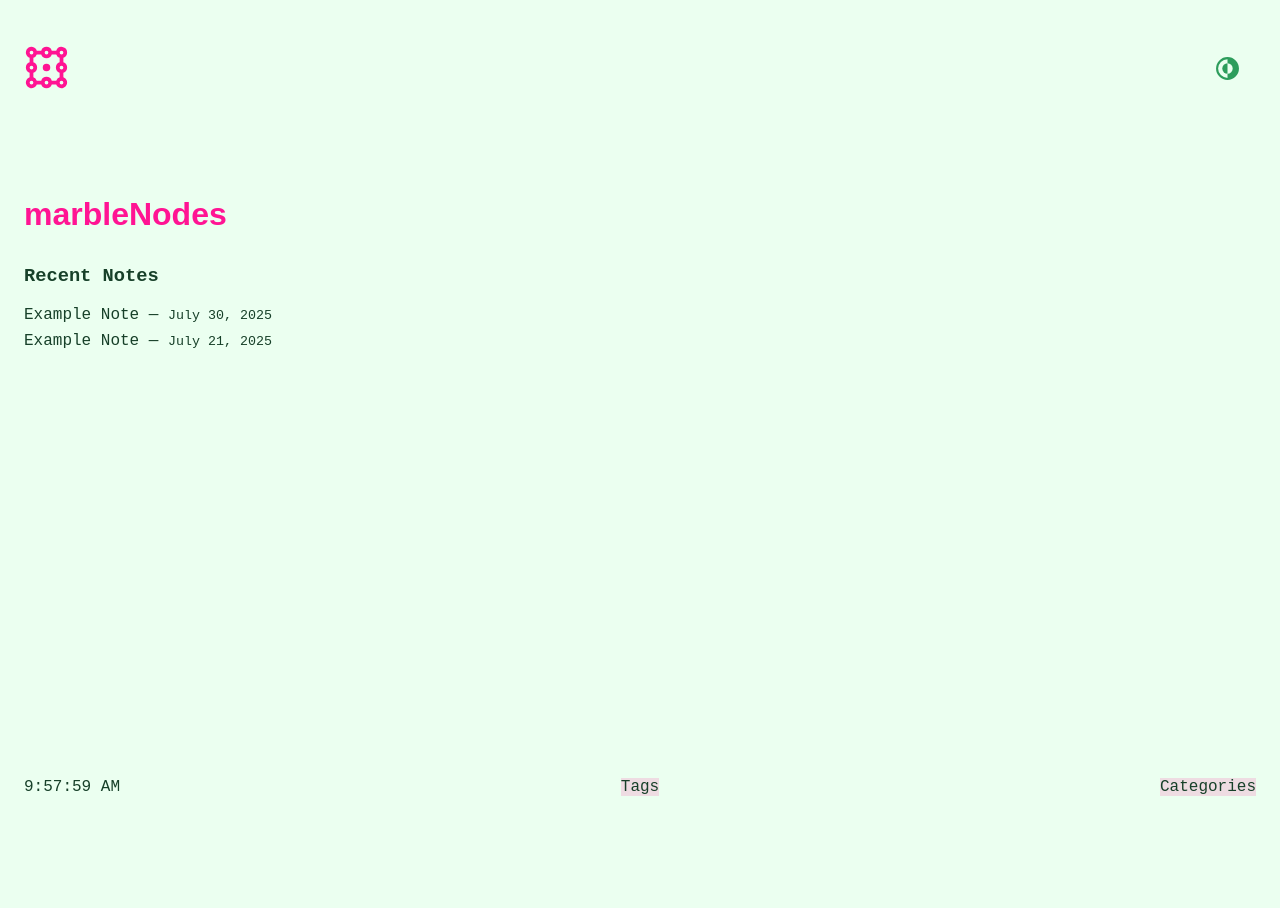
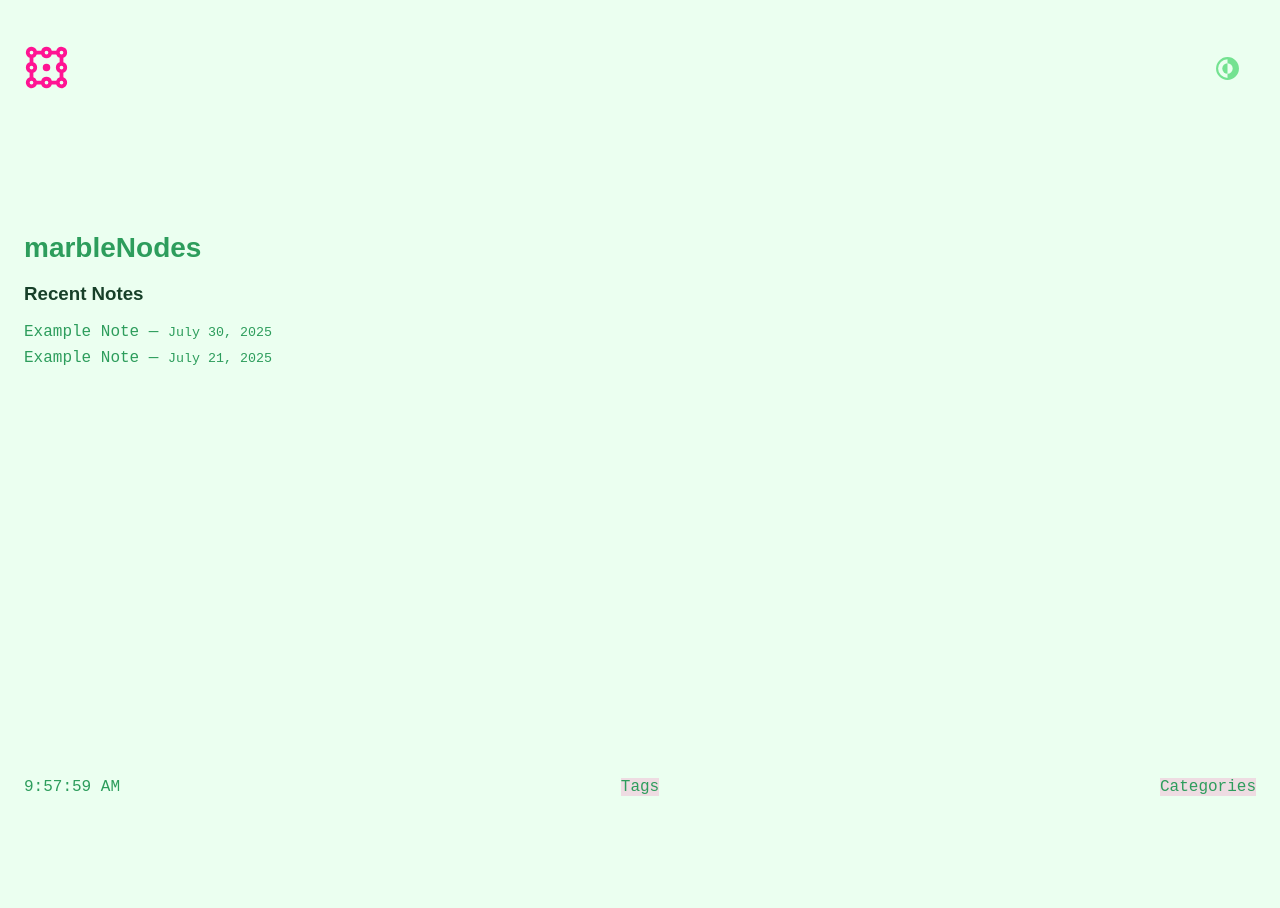
Before and after one commit to dduyg/5566677, a Jekyll site: the page built from index.md, in a window 1280 px wide. Built offline with Jekyll 4.4.1, drawn with Linux system fonts in a browser that asks for light colours; some web fonts are replaced.

Commit message:
Update main.css

```diff
--- a/assets/main.css
+++ b/assets/main.css
@@ -3,42 +3,46 @@
   outline: none;
   -webkit-tap-highlight-color: transparent;
 }
+
 :root {
-  --bg: #ebfff0;
+  --light: #ebfff0;
   --lightgray: #c5ffdb;
   --gray: #74e291;
   --darkgray: #2d9d5c;
-  --text: #174029;
-  --accent: #ff1493;
-  --link: #2d9d5c;
-  --highlight: rgba(255, 20, 147, 0.15);
+  --dark: #174029;
+  --secondary: #ff1493;
+  --tertiary: #d373ff;
+  --highlight: #ff149326;
 }
 [data-theme="dark"] {
-  --bg: #0c2614;
-  --text: #ddffea;
-  --accent: #FF47B6;
-  --link: #84ffa8;
-  --highlight: rgba(255, 71, 182, 0.15);
+  --light: #0c2614;
+  --lightgray: #1a4027;
+  --gray: #35964b;
+  --darkgray: #84ffa8;
+  --dark: #ddffea;
+  --secondary: #ff47b6;
+  --tertiary: #b73fff;
+  --highlight: #ff47b626;
 }
 @font-face {
-  font-family: 'Sligoil Micro';
+  font-family: 'Sligoil';
   src: url('https://cdn.jsdelivr.net/gh/dduyg/LiminalLoop@main/fonts/Sligoil-Micro.woff2') format('woff2');
-  font-weight: normal;
+  font-weight: 400;
   font-style: normal;
 }
 @font-face {
-  font-family: 'Basteleur Bold';
+  font-family: 'Basteleur';
   src: url('https://cdn.jsdelivr.net/gh/dduyg/LiminalLoop@main/fonts/Basteleur-Bold.woff2') format('woff2');
-  font-weight: bold;
+  font-weight: 400;
   font-style: normal;
 }
 html, body {
   height: 100%;
 }
 body {
-  font-family: 'Sligoil Micro', monospace;
-  background-color: var(--bg);
-  color: var(--text);
+  font-family: 'Sligoil', monospace;
+  background-color: var(--light);
+  color: var(--darkgray);
   padding: 1rem;
   display: flex;
   flex-direction: column;
@@ -58,9 +62,17 @@ a:hover {
 }
 footer a { background-color: var(--highlight); }
 
-h1, h2 {
-  font-family: 'Basteleur Bold', sans-serif;
-  margin: 0 0 2rem;
+h1, h2, h3 {
+  font-family: 'Basteleur', sans-serif;
+  color: var(--dark);
+}
+h1 {
+  margin: 2.25rem 0 1rem;
+  font-size: 1.75rem;
+}
+h2 {
+  margin: 1.9rem 0 1rem;
+  font-size: 1.4rem;
 }
 code, pre {
   font-family: 'IBM Plex Mono', monospace;
@@ -76,7 +88,7 @@ header, footer {
 .logo-icon {
   width: 45px;
   height: 45px;
-  fill: var(--accent);
+  fill: var(--secondary);
   transition: fill 0.3s ease;
 }
 .logo-icon:hover {
@@ -104,7 +116,7 @@ header, footer {
 #theme-toggle svg {
   width: 25px;
   height: 25px;
-  fill: var(--link);
+  fill: var(--gray);
   transition: fill 0.3s ease;
 }
 
```
